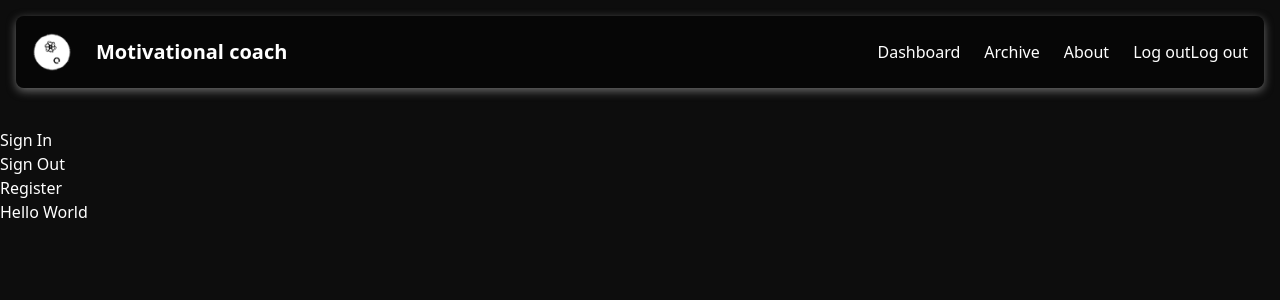
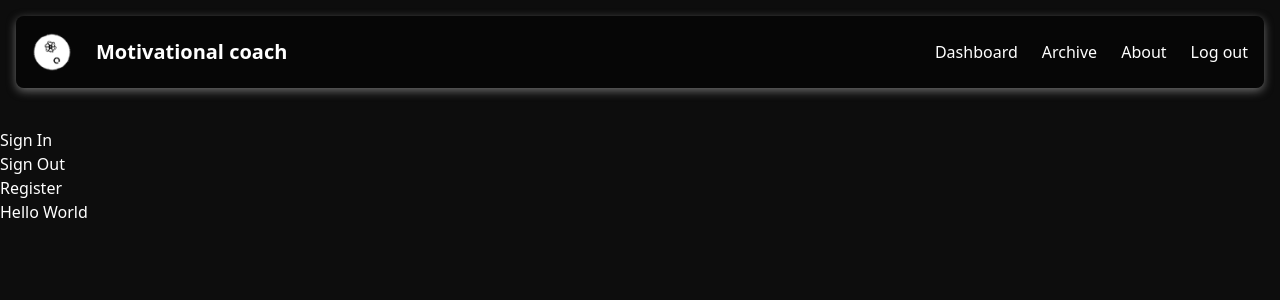
Before and after one commit to vadymmusiienko/motivational_coach, a Next.js app: page / in a window 1280 px wide. Shown: the top 300 px of the page. Built offline with nearby package versions, Linux system fonts and the light colour scheme; no server answers.

Commit message:
Fix the logout

```diff
--- a/app/components/navbar.js
+++ b/app/components/navbar.js
@@ -79,12 +79,14 @@ export default function Navbar({ isLoggedIn }) {
                         </Link>
                     </li>
                     <li>
-                        <Link
-                            href="/login"
-                            className="text-white hover:underline"
-                        >
-                            Log out
-                        </Link>
+                        <form action={async () => await logout()}>
+                            <button
+                                type="submit"
+                                className="relative text-white hover:underline"
+                            >
+                                Log out
+                            </button>
+                        </form>
                     </li>
                 </ul>
             </div>
@@ -141,23 +143,14 @@ export default function Navbar({ isLoggedIn }) {
                         </Link>
                     </li>
                     <li>
-                        {/* <form
-                            action={async () => {
-                                "use server";
-                                await signOut();
-                            }}
-                        >
-                            <button type="submit"> Log out</button>
-                        </form> */}
-                        <button type="button" onClick={logout}>
-                            Log out
-                        </button>
-                        <Link
-                            href="/login"
-                            className="relative text-white hover:underline"
-                        >
-                            Log out
-                        </Link>
+                        <form action={async () => await logout()}>
+                            <button
+                                type="submit"
+                                className="relative text-white hover:underline"
+                            >
+                                Log out
+                            </button>
+                        </form>
                     </li>
                 </ul>
 
```
